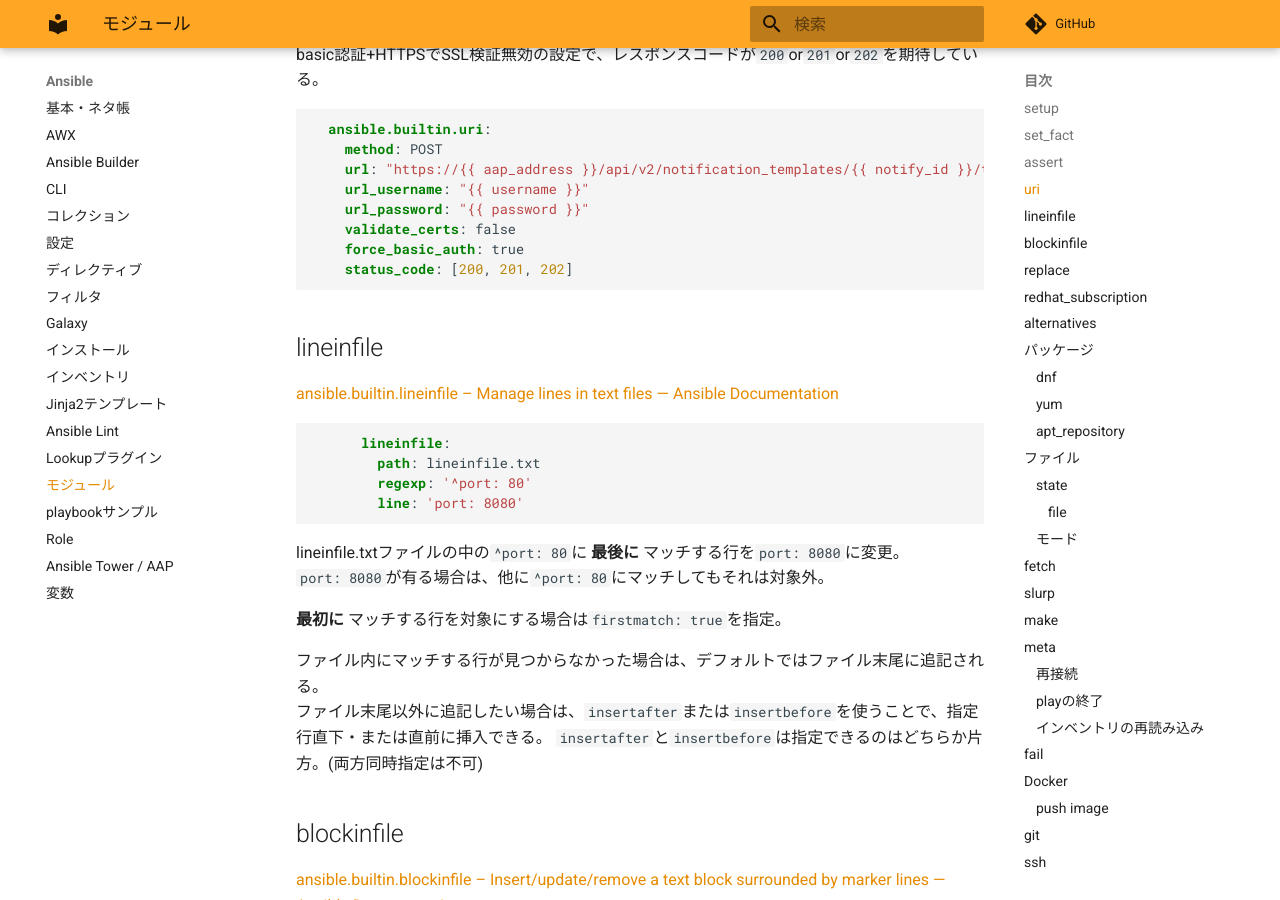
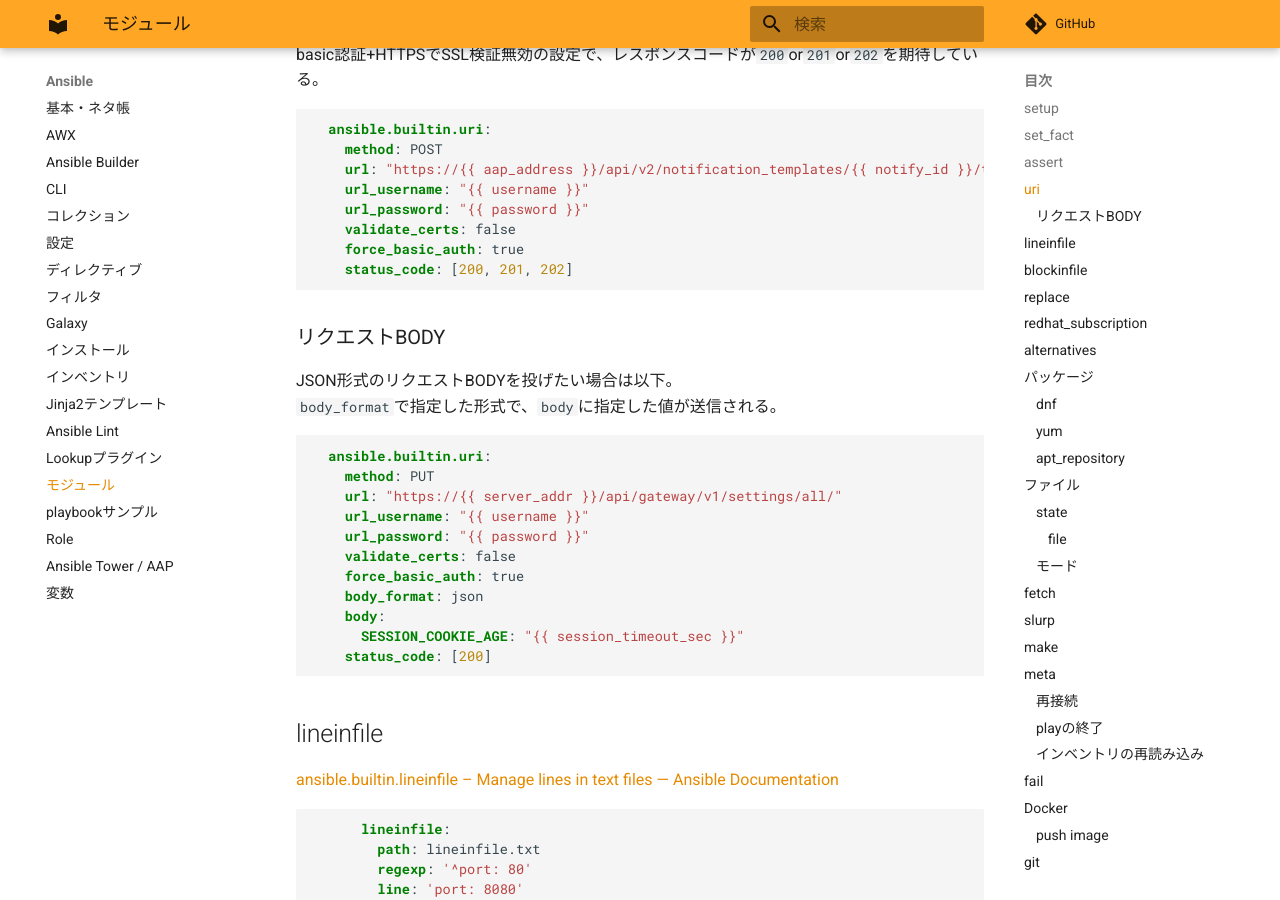
Before and after one commit to zaki-lknr/docs, an MkDocs documentation site: the page built from docs/Ansible/module.md, in a window 1280 px wide and 900 px high, scrolled down 1550 px. Built offline with MkDocs 1.6.1 and Material for MkDocs 9.7.7, drawn with Linux system fonts in a browser that asks for light colours; comment, search, counter and statistics services are not loaded.

Commit message:
add: ansible/module: uriでリクエストBODY

````diff
--- a/docs/Ansible/module.md
+++ b/docs/Ansible/module.md
@@ -75,6 +75,25 @@ basic認証+HTTPSでSSL検証無効の設定で、レスポンスコードが`20
     validate_certs: false
     force_basic_auth: true
     status_code: [200, 201, 202]
+```
+
+### リクエストBODY
+
+JSON形式のリクエストBODYを投げたい場合は以下。
+`body_format`で指定した形式で、`body`に指定した値が送信される。
+
+```yaml
+  ansible.builtin.uri:
+    method: PUT
+    url: "https://{{ server_addr }}/api/gateway/v1/settings/all/"
+    url_username: "{{ username }}"
+    url_password: "{{ password }}"
+    validate_certs: false
+    force_basic_auth: true
+    body_format: json
+    body:
+      SESSION_COOKIE_AGE: "{{ session_timeout_sec }}"
+    status_code: [200]
 ```
 
 ## lineinfile
````
